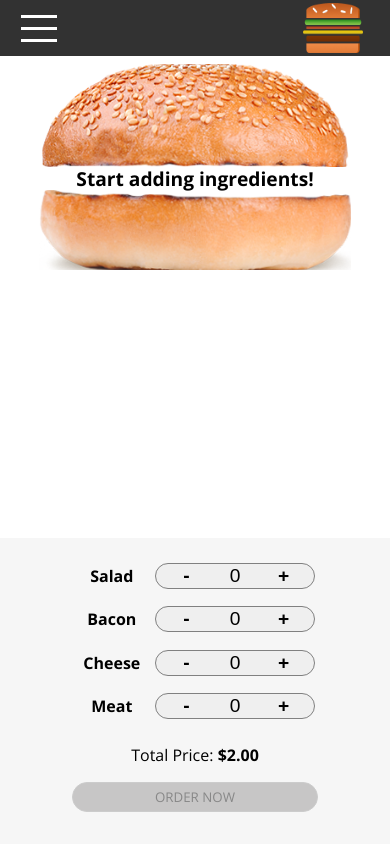
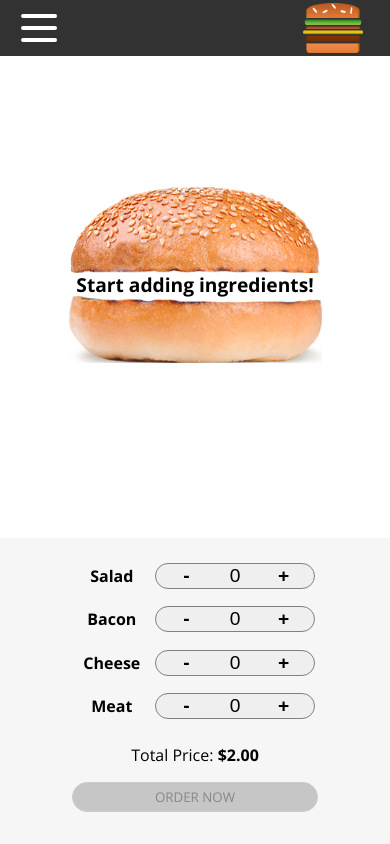
Before and after one commit to StephanOrgiazzi/burger-shack, a React app: page / in a window 390 px wide. Built offline with nearby package versions, Linux system fonts and the light colour scheme.

Commit message:
updated performance with shouldComponentUpdate() in Modal

```diff
--- a/src/components/Burger/Burger.module.css
+++ b/src/components/Burger/Burger.module.css
@@ -1,7 +1,10 @@
 .Burger {
+    display: flex;
+    flex-direction: column;
+    justify-content: center;
     width: 100%;
     margin: auto;
-    height: 65%;
+    min-height: 50vh;
     overflow: hidden;
     text-align: center;
     font-weight: bold;
--- a/src/components/Burger/BurgerIngredient/BurgerIngredient.module.css
+++ b/src/components/Burger/BurgerIngredient/BurgerIngredient.module.css
@@ -5,7 +5,7 @@ img {
 
 @media (max-width: 530px) {
     img {
-    width: 80%;
+    width: 65%;
     height: auto;
     }
 }
--- a/src/components/Nav/SideDrawer/DrawerToggle/DrawerToggle.module.css
+++ b/src/components/Nav/SideDrawer/DrawerToggle/DrawerToggle.module.css
@@ -12,7 +12,8 @@
 
 .DrawerToggle div {
     width: 90%;
-    height: 3px;
+    height: 4px;
+    border-radius: 50px;
     background-color: white;
 }
 
--- a/src/components/UI/Modal/Modal.js
+++ b/src/components/UI/Modal/Modal.js
@@ -1,23 +1,29 @@
-import React from 'react';
+import React, {Component} from 'react';
 
 import classes from "./Modal.module.css";
 import Backdrop from "../Backdrop/Backdrop";
 
-const modal = (props) => {
+class Modal extends Component {
 
+    shouldComponentUpdate(nextProps, nextState) {
+        return nextProps.show !== this.props.show;
+    }
+
+    render() {
         return (
             <React.Fragment>
-            <Backdrop show={props.show} click={props.modalClosed} />
+                <Backdrop show={this.props.show} click={this.props.modalClosed} />
                 <div
                 className={classes.Modal}
                 style={{
-                transform: props.show ? "translateY(0)" : "translateY(100vh)",
-                opacity: props.show ? "1" : "0"
+                    transform: this.props.show ? "translateY(0)" : "translateY(100vh)",
+                    opacity: this.props.show ? "1" : "0"
                 }} >
-                {props.children}
+                    {this.props.children}
                 </div>
             </React.Fragment>
           )
     }
+}
 
-export default modal;
+export default Modal;
```
Lines whose indentation alone changed are shown as unchanged.
